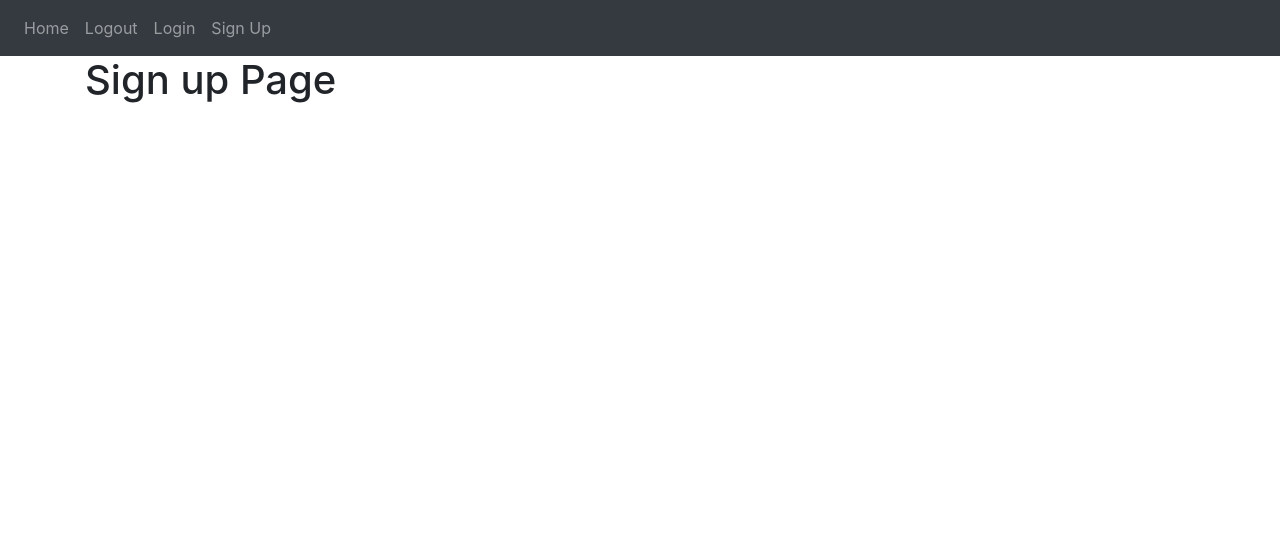
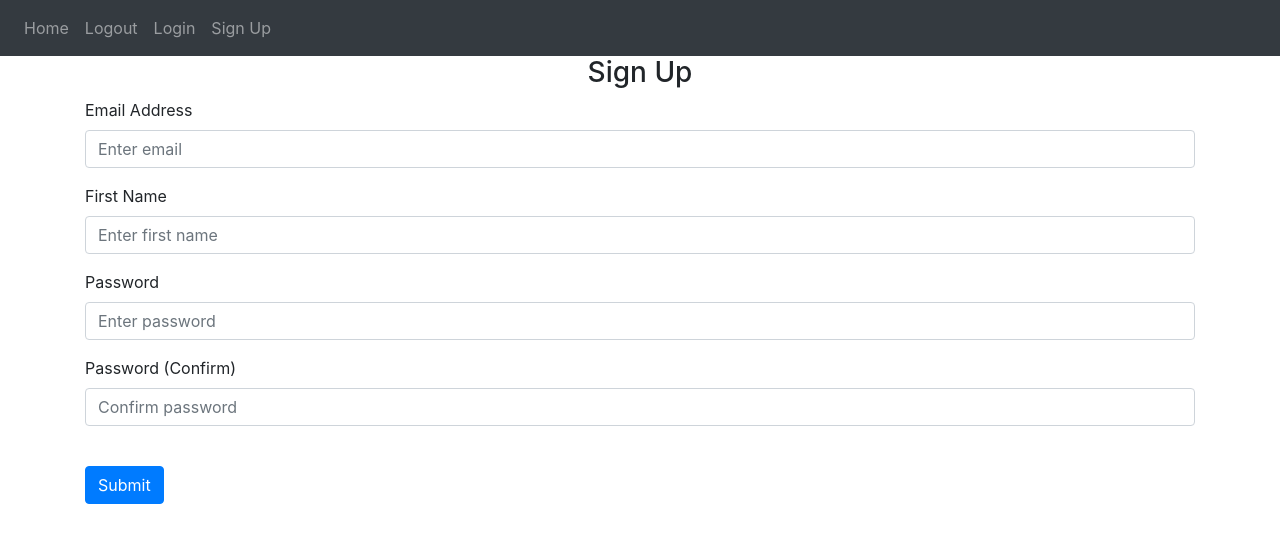
Before and after one commit to jobanpreet27/python-notes-app, a Flask app: page /sign-up in a window 1280 px wide. Shown: the top 543 px of the page. Run offline with Flask 2, Linux system fonts and the light colour scheme; some libraries are stand-ins or nearby versions.

Commit message:
Add login and signup forms

```diff
--- a/website/__init__.py
+++ b/website/__init__.py
@@ -2,7 +2,7 @@ from flask import Flask
 
 def create_app():
     app = Flask(__name__)
-    app.config['SECRET_KEY'] = "nnenennnene"
+    app.config['SECRET_KEY'] = "secretkey"
 
     from .views import views
     from .auth import auth
--- a/website/templates/sign_up.html
+++ b/website/templates/sign_up.html
@@ -1,5 +1,48 @@
-{% extends "base.html" %} {% block title %} Sign Up {% endblock %}
-
-{% block content%}
-<h1> Sign up Page</h1>
+{% extends "base.html" %} {% block title %} Sign Up {% endblock %} {% block
+content%}
+<form method="POST">
+  <h3 align="center">Sign Up</h3>
+  <div class="form-group">
+    <label for="email">Email Address</label>
+    <input
+      type="email"
+      class="form-control"
+      id="email"
+      name="email"
+      placeholder="Enter email"
+    />
+  </div>
+  <div class="form-group">
+    <label for="firstName">First Name</label>
+    <input
+      type="text"
+      class="form-control"
+      id="firstName"
+      name="firstName"
+      placeholder="Enter first name"
+    />
+  </div>
+  <div class="form-group">
+    <label for="password1">Password</label>
+    <input
+      type="password"
+      class="form-control"
+      id="password1"
+      name="password1"
+      placeholder="Enter password"
+    />
+  </div>
+  <div class="form-group">
+    <label for="password2">Password (Confirm)</label>
+    <input
+      type="password"
+      class="form-control"
+      id="password2"
+      name="password2"
+      placeholder="Confirm password"
+    />
+  </div>
+  <br />
+  <button type="submit" class="btn btn-primary">Submit</button>
+</form>
 {% endblock %}
```
Also changed, not shown: website/templates/login.html (+27 -4 lines).
